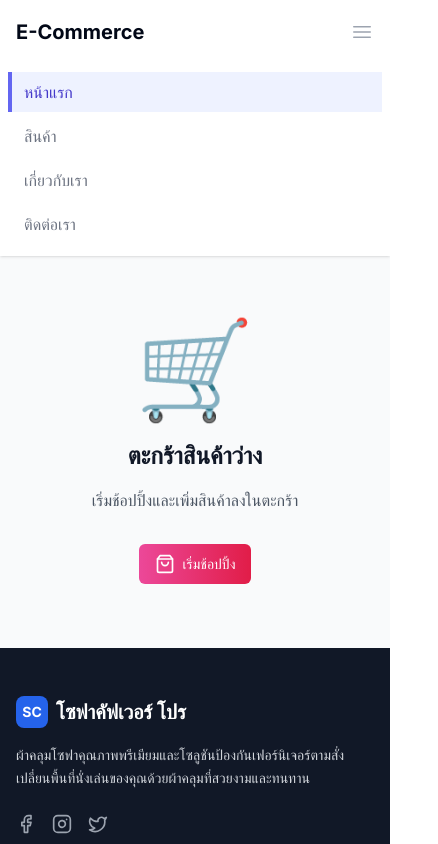
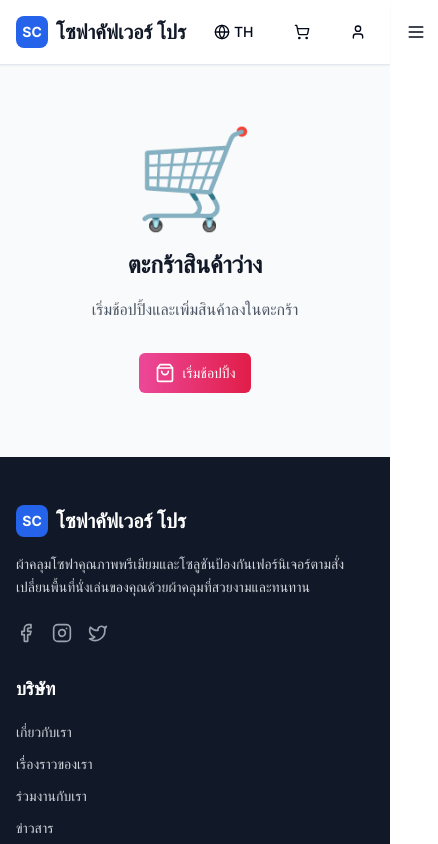
Before and after one commit to Nutonspeed/dongusa-5dok, a Next.js app: page /cart in a window 390 px wide. Shown: the top 844 px of the page, 438 px wide, since content can reach past the window. Built offline with nearby package versions, Linux system fonts and the light colour scheme.

Commit message:
feat: add dropdown menu to User button in Header
Add DropdownMenu with Profile, Orders, Wishlist, Admin access, Sign Out options.

#VERCEL_SKIP

Co-authored-by: null <210066229+Nutonspeed@users.noreply.github.com>

```diff
--- a/app/components/Header.tsx
+++ b/app/components/Header.tsx
@@ -1,3 +1,12 @@
+"use client"
+
+import { useState } from "react"
+import Link from "next/link"
+import { Menu, X, ShoppingCart, User, Search, Globe } from "lucide-react"
+import { Button } from "@/components/ui/button"
+import { Badge } from "@/components/ui/badge"
+import { useLanguage } from "../contexts/LanguageContext"
+import { useCart } from "../contexts/CartContext"
 import {
   DropdownMenu,
   DropdownMenuContent,
@@ -6,53 +15,104 @@ import {
   DropdownMenuSeparator,
   DropdownMenuTrigger,
 } from "@/components/ui/dropdown-menu"
-import { Shield, Heart, LogOut, User, ShoppingCart } from "lucide-react"
-import { Button } from "@/components/ui/button"
-import Link from "next/link"
+import { Shield, Heart, LogOut } from "lucide-react"
 
 export default function Header() {
-  const language = "en" // just for testing
+  const [isMenuOpen, setIsMenuOpen] = useState(false)
+  const { language, setLanguage } = useLanguage()
+  const { items } = useCart()
+
+  const navigation = [
+    {
+      name: { en: "Home", th: "หน้าแรก" },
+      href: "/",
+    },
+    {
+      name: { en: "Products", th: "สินค้า" },
+      href: "/products",
+    },
+    {
+      name: { en: "Custom Covers", th: "ผ้าคลุมตามสั่ง" },
+      href: "/custom-covers",
+    },
+    {
+      name: { en: "Fabric Gallery", th: "แกลเลอรี่ผ้า" },
+      href: "/fabric-gallery",
+    },
+    {
+      name: { en: "Collections", th: "คอลเลกชัน" },
+      href: "/fabric-collections",
+    },
+    {
+      name: { en: "About", th: "เกี่ยวกับเรา" },
+      href: "/about",
+    },
+    {
+      name: { en: "Contact", th: "ติดต่อ" },
+      href: "/contact",
+    },
+  ]
+
+  const toggleLanguage = () => {
+    setLanguage(language === "en" ? "th" : "en")
+  }
+
+  const cartItemCount = items.reduce((total, item) => total + item.quantity, 0)
 
   return (
-    <header className="bg-white shadow">
-      <div className="mx-auto max-w-7xl px-4 sm:px-6 lg:px-8">
-        <div className="flex h-16 justify-between">
-          <div className="flex">
-            <div className="flex shrink-0 items-center">
+    <header className="bg-white shadow-sm border-b sticky top-0 z-50">
+      <div className="max-w-7xl mx-auto px-4 sm:px-6 lg:px-8">
+        <div className="flex justify-between items-center h-16">
           {/* Logo */}
-              <Link href="/" className="font-bold text-xl">
-                E-Commerce
+          <div className="flex-shrink-0">
+            <Link href="/" className="flex items-center space-x-2">
+              <div className="w-8 h-8 bg-blue-600 rounded-lg flex items-center justify-center">
+                <span className="text-white font-bold text-sm">SC</span>
+              </div>
+              <span className="text-xl font-bold text-gray-900">
+                {language === "en" ? "SofaCover Pro" : "โซฟาคัฟเวอร์ โปร"}
+              </span>
             </Link>
           </div>
-            <div className="hidden sm:ml-6 sm:flex sm:space-x-8">
-              {/* Navigation Links */}
+
+          {/* Desktop Navigation */}
+          <nav className="hidden md:flex space-x-8">
+            {navigation.map((item) => (
               <Link
-                href="/"
-                className="inline-flex items-center border-b-2 border-indigo-500 px-1 pt-1 text-sm font-medium text-gray-900"
+                key={item.href}
+                href={item.href}
+                className="text-gray-700 hover:text-blue-600 px-3 py-2 text-sm font-medium transition-colors"
               >
-                หน้าแรก
+                {item.name[language]}
               </Link>
-              <Link
-                href="/products"
-                className="inline-flex items-center border-b-2 border-transparent px-1 pt-1 text-sm font-medium text-gray-500 hover:border-gray-300 hover:text-gray-700"
-              >
-                สินค้า
+            ))}
+          </nav>
+
+          {/* Right side actions */}
+          <div className="flex items-center space-x-4">
+            {/* Search */}
+            <Button variant="ghost" size="sm" className="hidden sm:flex">
+              <Search className="w-4 h-4" />
+            </Button>
+
+            {/* Language Toggle */}
+            <Button variant="ghost" size="sm" onClick={toggleLanguage} className="flex items-center space-x-1">
+              <Globe className="w-4 h-4" />
+              <span className="text-sm font-medium">{language.toUpperCase()}</span>
+            </Button>
+
+            {/* Cart */}
+            <Link href="/cart">
+              <Button variant="ghost" size="sm" className="relative">
+                <ShoppingCart className="w-4 h-4" />
+                {cartItemCount > 0 && (
+                  <Badge className="absolute -top-2 -right-2 w-5 h-5 flex items-center justify-center p-0 text-xs bg-blue-600">
+                    {cartItemCount}
+                  </Badge>
+                )}
+              </Button>
             </Link>
-              <Link
-                href="/about"
-                className="inline-flex items-center border-b-2 border-transparent px-1 pt-1 text-sm font-medium text-gray-500 hover:border-gray-300 hover:text-gray-700"
-              >
-                เกี่ยวกับเรา
-              </Link>
-              <Link
-                href="/contact"
-                className="inline-flex items-center border-b-2 border-transparent px-1 pt-1 text-sm font-medium text-gray-500 hover:border-gray-300 hover:text-gray-700"
-              >
-                ติดต่อเรา
-              </Link>
-            </div>
-          </div>
-          <div className="hidden sm:ml-6 sm:flex items-center">
+
             {/* User Account */}
             <DropdownMenu>
               <DropdownMenuTrigger asChild>
@@ -89,74 +149,43 @@ export default function Header() {
                 </DropdownMenuItem>
               </DropdownMenuContent>
             </DropdownMenu>
+
+            {/* Mobile menu button */}
+            <Button variant="ghost" size="sm" className="md:hidden" onClick={() => setIsMenuOpen(!isMenuOpen)}>
+              {isMenuOpen ? <X className="w-5 h-5" /> : <Menu className="w-5 h-5" />}
+            </Button>
           </div>
-          <div className="-mr-2 flex items-center sm:hidden">
-            {/* Mobile Menu Button */}
-            <button
-              type="button"
-              className="inline-flex items-center justify-center rounded-md bg-white p-2 text-gray-400 hover:bg-gray-100 hover:text-gray-500 focus:outline-none focus:ring-2 focus:ring-indigo-500 focus:ring-offset-2"
-              aria-controls="mobile-menu"
-              aria-expanded="false"
+        </div>
+
+        {/* Mobile Navigation */}
+        {isMenuOpen && (
+          <div className="md:hidden border-t border-gray-200 py-4">
+            <div className="space-y-2">
+              {navigation.map((item) => (
+                <Link
+                  key={item.href}
+                  href={item.href}
+                  className="block px-3 py-2 text-gray-700 hover:text-blue-600 hover:bg-gray-50 rounded-md transition-colors"
+                  onClick={() => setIsMenuOpen(false)}
                 >
-              <span className="sr-only">Open main menu</span>
-              {/* Heroicon name: outline/bars-3 */}
-              <svg
-                className="block h-6 w-6"
-                xmlns="http://www.w3.org/2000/svg"
-                fill="none"
-                viewBox="0 0 24 24"
-                strokeWidth="1.5"
-                stroke="currentColor"
-                aria-hidden="true"
-              >
-                <path strokeLinecap="round" strokeLinejoin="round" d="M3.75 6.75h16.5M3.75 12h16.5m-16.5 5.25h16.5" />
-              </svg>
-              {/* Heroicon name: outline/x-mark */}
-              <svg
-                className="hidden h-6 w-6"
-                xmlns="http://www.w3.org/2000/svg"
-                fill="none"
-                viewBox="0 0 24 24"
-                strokeWidth="1.5"
-                stroke="currentColor"
-                aria-hidden="true"
-              >
-                <path strokeLinecap="round" strokeLinejoin="round" d="M6 18L18 6M6 6l12 12" />
-              </svg>
-            </button>
+                  {item.name[language]}
+                </Link>
+              ))}
+            </div>
+
+            {/* Mobile Search */}
+            <div className="mt-4 px-3">
+              <div className="relative">
+                <Search className="absolute left-3 top-1/2 transform -translate-y-1/2 w-4 h-4 text-gray-400" />
+                <input
+                  type="text"
+                  placeholder={language === "en" ? "Search products..." : "ค้นหาสินค้า..."}
+                  className="w-full pl-10 pr-4 py-2 border border-gray-300 rounded-lg focus:ring-2 focus:ring-blue-500 focus:border-transparent"
+                />
               </div>
             </div>
           </div>
-
-      {/* Mobile Menu, show/hide based on menu state. */}
-      <div className="sm:hidden" id="mobile-menu">
-        <div className="space-y-1 px-2 pt-2 pb-3">
-          {/* Mobile Menu Links */}
-          <Link
-            href="/"
-            className="block border-l-4 border-indigo-500 bg-indigo-50 py-2 pl-3 pr-4 text-base font-medium text-indigo-700"
-          >
-            หน้าแรก
-          </Link>
-          <Link
-            href="/products"
-            className="block border-l-4 border-transparent py-2 pl-3 pr-4 text-base font-medium text-gray-500 hover:border-gray-300 hover:bg-gray-50 hover:text-gray-700"
-          >
-            สินค้า
-          </Link>
-          <Link
-            href="/about"
-            className="block border-l-4 border-transparent py-2 pl-3 pr-4 text-base font-medium text-gray-500 hover:border-gray-300 hover:bg-gray-50 hover:text-gray-700"
-          >
-            เกี่ยวกับเรา
-          </Link>
-          <Link
-            href="/contact"
-            className="block border-l-4 border-transparent py-2 pl-3 pr-4 text-base font-medium text-gray-500 hover:border-gray-300 hover:bg-gray-50 hover:text-gray-700"
-          >
-            ติดต่อเรา
-          </Link>
-        </div>
+        )}
       </div>
     </header>
   )
```
Lines whose indentation alone changed are shown as unchanged.
